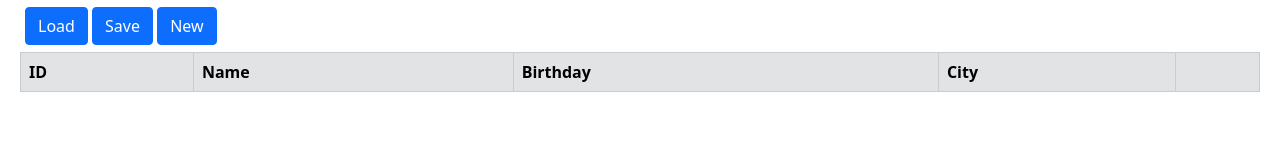
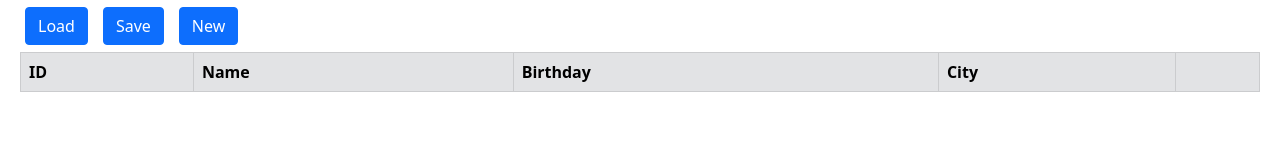
Before and after one commit to Viktoriia2005/TestProject, a plain HTML site: page JS Program/ListUsers.html in a window 1280 px wide. Drawn offline with nearby package versions, Linux system fonts and the light colour scheme.

Commit message:
Small style change.

```diff
--- a/JS Program/ListUsers.css
+++ b/JS Program/ListUsers.css
@@ -2,6 +2,8 @@
   padding: 2;
   margin: 5;
   padding-left: 20;
+  display: flex;
+  gap: 15px;
 }
 .id-text {
   width: 100%;
```
